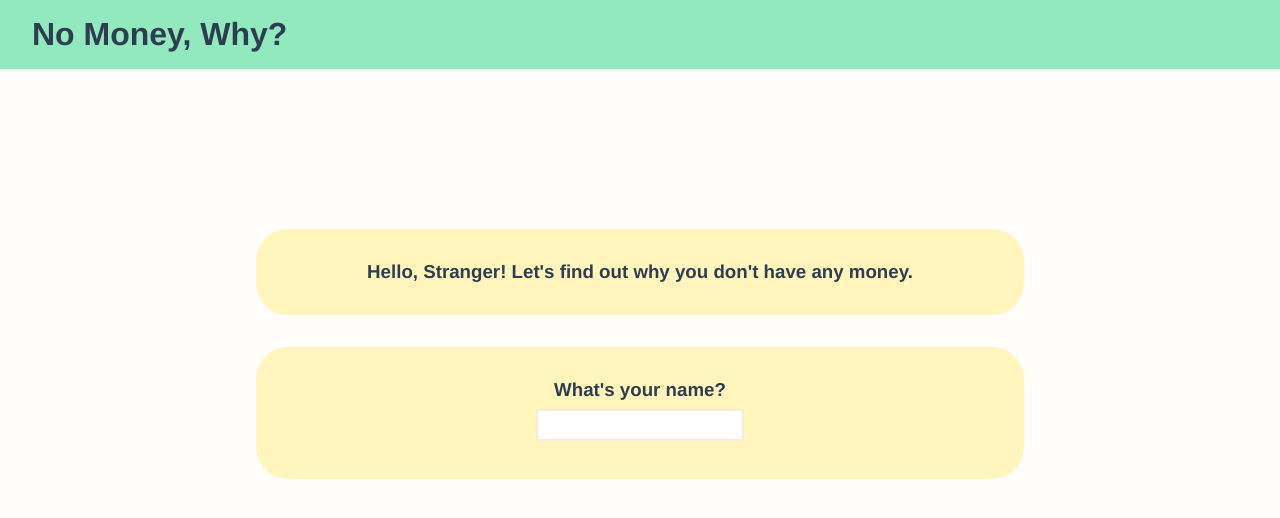
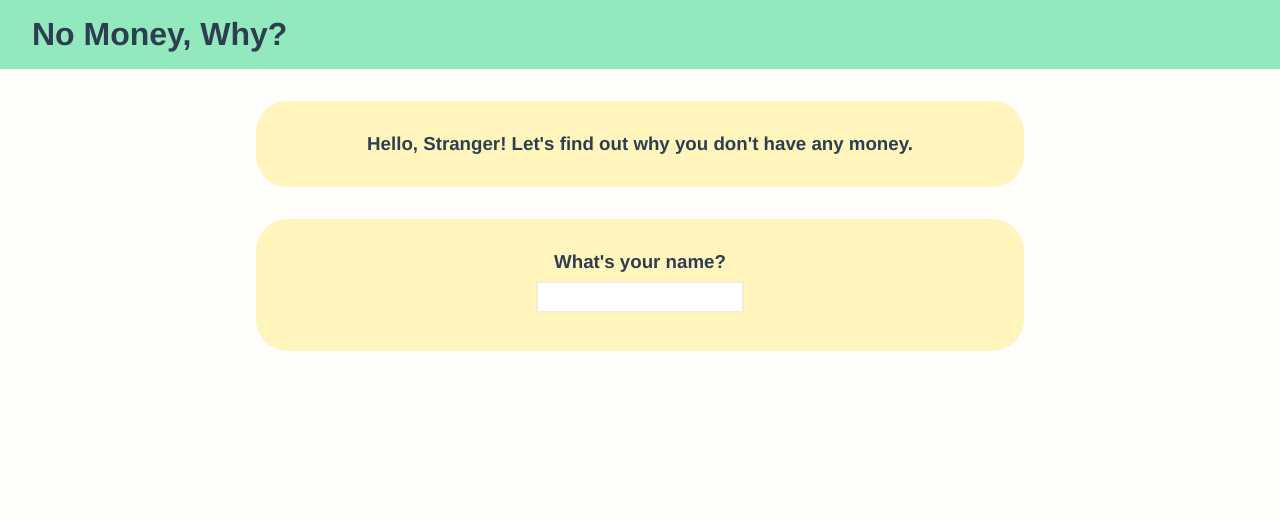
Before and after one commit to debjeanlee/nomoneywhy, a Vue app: page / in a window 1280 px wide. Shown: the top 518 px of the page. Built offline with nearby package versions, Linux system fonts and the light colour scheme.

Commit message:
refactor yellowbox

```diff
--- a/src/components/header/Header.vue
+++ b/src/components/header/Header.vue
@@ -1,23 +1,24 @@
 <template>
     <div class="header">
-        <h1 class="title">No Money, Why?</h1>
+        <h1>No Money, Why?</h1>
     </div>
-    <div :class="className">
-        <h3 class="title">{{ message }}</h3>
-    </div>
-    <div v-if="show" class="name-input">
-        <h3>What's your name?</h3>
-        <form @submit.prevent="handleSubmit">
-            <input type="text" v-model="user">
-            <div class="error">{{ error }}</div>
-        </form>
-    </div>
+    <YellowBox :message="message"/>
+    <YellowBox v-if="show" message="What's your name?" >
+        <slot>
+            <form @submit.prevent="handleSubmit">
+                <input type="text" v-model="user">
+                <div class="error">{{ error }}</div>
+            </form>
+        </slot>
+    </YellowBox>
 </template>
 
 <script>
 import { ref, watch } from 'vue';
+import YellowBox from '../utilities/YellowBox.vue';
 
     export default {
+        components: { YellowBox },
         setup(){
             const user = ref('');
             const error = ref('');
@@ -64,34 +65,9 @@ import { ref, watch } from 'vue';
     padding: 1em 2em;
 }
 
-.title {
-    margin: 0;
-}
-
-.welcome {
-    width: 55%;
-    margin: 2em auto;
-    padding: 2em;
-    border-radius: 2em;
-    background-color: $yellow;
-    @include fade-in-bottom;
-}
-
-.new {
-    @extend .welcome;
+.name-input {
     position: relative;
-    margin: 10em auto 0 auto;
-}
-
-.name-input {
-    @extend .new;
     margin-top: 2em;
 }
 
-@media (max-width: 425px) {
-    .welcome {
-        width: 70%;
-    }
-}
-
 </style>
--- /dev/null
+++ b/src/components/utilities/YellowBox.vue
@@ -0,0 +1,31 @@
+<template>
+    <div class="welcome">
+        <h3 class="title">{{ message }}</h3>
+        <slot></slot>
+    </div>
+</template>
+
+<script>
+    export default {
+        props: {
+            message: String,
+        }
+    }
+</script>
+
+<style lang="scss">
+    .welcome {
+        width: 55%;
+        margin: 2em auto;
+        padding: 2em;
+        border-radius: 2em;
+        background-color: $yellow;
+        @include fade-in-bottom;
+    }
+
+@media (max-width: 425px) {
+    .welcome {
+        width: 70%;
+    }
+}
+</style>
```
